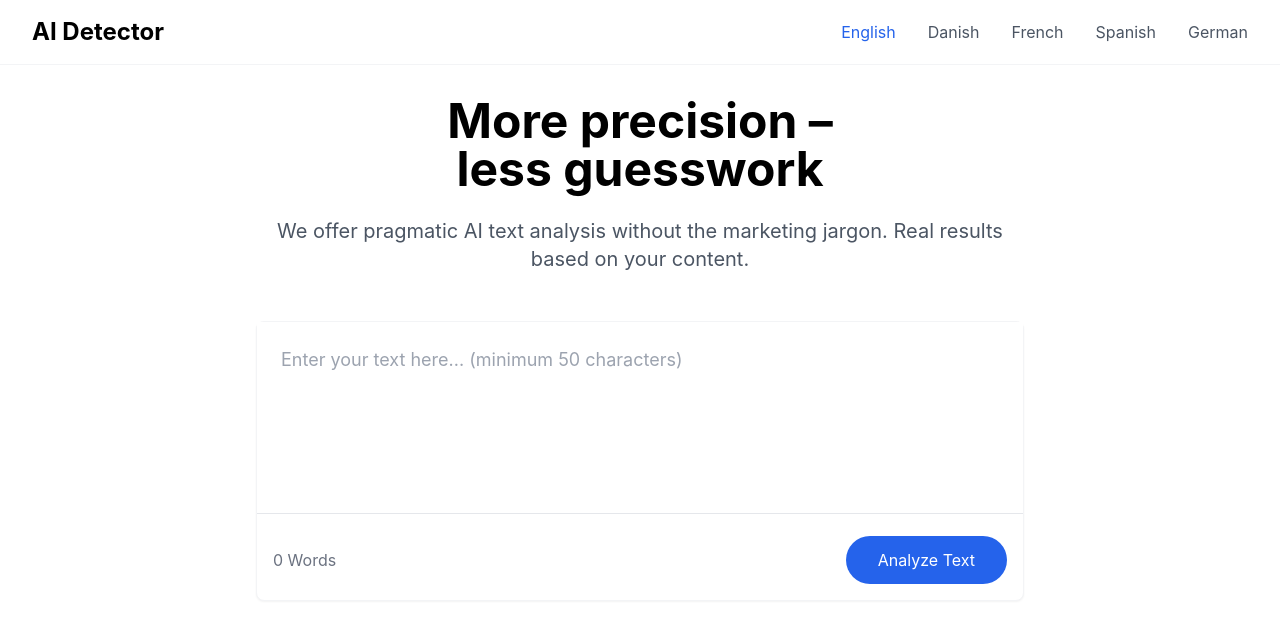
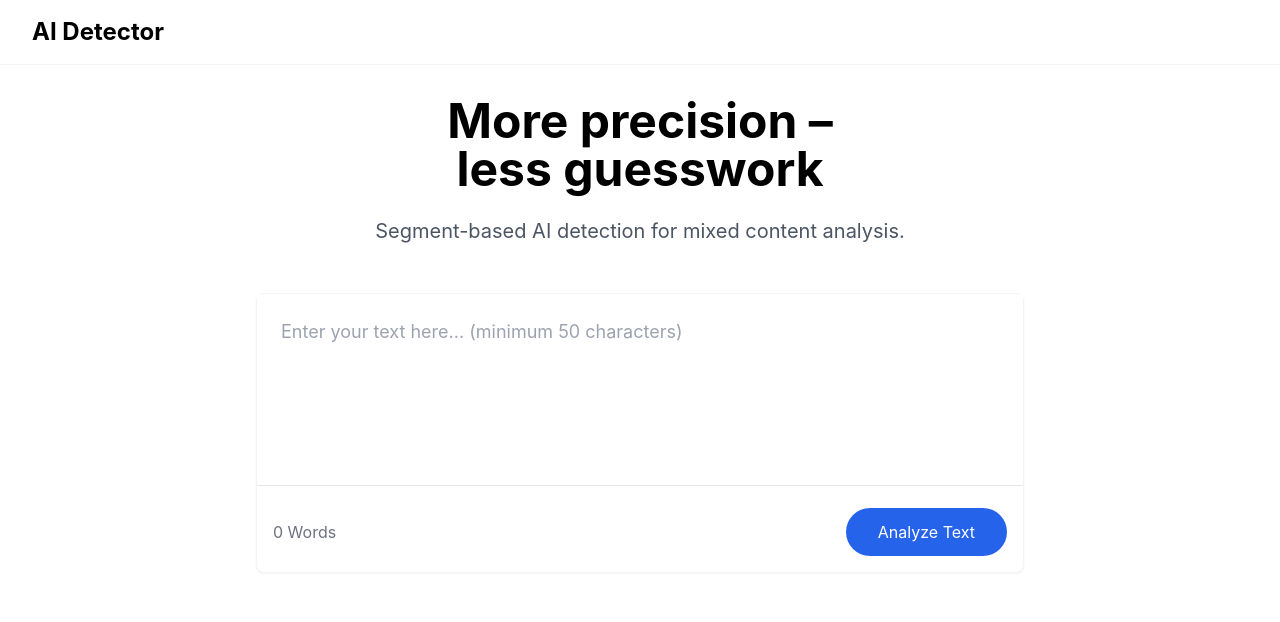
Before and after one commit to MkrisDK/my-website, a React (Create React App) app: page / in a window 1280 px wide. Shown: the top 622 px of the page. Built offline with nearby package versions, Linux system fonts and the light colour scheme; the HTML template or start-up script is replaced by a standard one.

Commit message:
Update App.js

```diff
--- a/src/App.js
+++ b/src/App.js
@@ -1,159 +1,96 @@
 import React, { useState } from 'react';
-import { Menu } from 'lucide-react';
 
 const App = () => {
   const [text, setText] = useState('');
   const [result, setResult] = useState(null);
-  const [language, setLanguage] = useState('English');
 
-  // Language patterns for detection and analysis
-  const languagePatterns = {
-    English: {
-      commonWords: /\b(the|be|to|of|and|a|in|that|have|i|it|for|not|on|with|he|as|you|do|at|this|but|his|by|from|they|we|say|her|she|or|an|will|my|one|all|would|there|their)\b/gi,
-      specialChars: /['"]/g,
-      endings: /\b\w+(ing|ed|ly|tion|sion|ment|ness|ful|less|able|ible)\b/gi,
-      pronouns: /\b(I|you|he|she|it|we|they|me|him|her|us|them|my|your|his|her|its|our|their)\b/g,
-      contractions: /\'[a-z]{1,2}\b/g,
-      informalWords: /\b(well|just|really|actually|basically|like|stuff|thing|maybe|probably|literally|honestly|basically|totally)\b/gi,
-      transitionWords: /\b(however|therefore|furthermore|moreover|consequently|because|thus|hence|nevertheless|although|despite|yet|still)\b/gi
-    },
-    Danish: {
-      commonWords: /\b(og|eller|jeg|det|at|en|den|til|er|som|på|de|med|han|af|for|ikke|der|var|kan|ville|skulle|havde|har|jeg|du|vi|hvor|hvad|hvordan|hvorfor|samt|mens|efter|før|under|over)\b/gi,
-      specialChars: /[æøåÆØÅ]/g,
-      endings: /\b\w+(et|en|ene|erne|ere|este|ede|ende|hed|dom|skab)\b/gi,
-      pronouns: /\b(jeg|du|han|hun|den|det|vi|i|de|mig|dig|sig|ham|hende|os|jer|dem|min|din|sin|hans|hendes|vores|jeres|deres)\b/gi,
-      contractions: /\b(ku'|ka'|sku'|ha'|vil'|bli'|gi')\b/g,
-      informalWords: /\b(altså|bare|lige|jo|vel|nok|sådan|faktisk|sgu|sås|øh|åh|hmm|øhm|nemlig|simpelthen|okay|super|mega|vildt|helt|totalt|virkelig|bare|kun|ret)\b/gi,
-      transitionWords: /\b(derfor|således|dermed|hvorfor|eftersom|fordi|desuden|derudover|endvidere|ydermere|hertil|hvorved|hvorefter|dernæst|endelig|følgelig|heraf|derved|hermed|derimod|trods|skønt)\b/gi
-    },
-    French: {
-      commonWords: /\b(le|la|les|un|une|des|de|à|dans|sur|pour|avec|par|en|qui|que|quoi|où|dont|et|ou|mais|donc|car|si|quand|comment|pourquoi)\b/gi,
-      specialChars: /[éèêëàâäôöûüùïîçœæ]/gi,
-      endings: /\b\w+(ment|tion|sion|ance|ence|age|ure|oir|oire|ette|elle|eur|euse|iste|isme|ique|able|ible|er|ir|re)\b/gi,
-      pronouns: /\b(je|tu|il|elle|on|nous|vous|ils|elles|me|te|se|lui|leur|moi|toi|soi|eux|celui|celle|ceux|celles)\b/gi,
-      contractions: /\b(j'|t'|l'|c'|d'|n'|qu'|puisqu'|lorsqu'|jusqu')\b/gi,
-      informalWords: /\b(ben|bah|euh|hein|mec|truc|machin|bidule|genre|grave|cool|super|hyper|vachement|carrément)\b/gi,
-      transitionWords: /\b(donc|ainsi|pourtant|cependant|néanmoins|toutefois|puis|ensuite|enfin|bref|notamment|car|puisque|parce que|grâce à|malgré)\b/gi
-    },
-    Spanish: {
-      commonWords: /\b(el|la|los|las|un|una|unos|unas|de|del|a|ante|con|en|para|por|sobre|entre|detrás|después|durante|hacia|hasta|desde|sin|sobre|tras)\b/gi,
-      specialChars: /[áéíóúñ¿¡]/gi,
-      endings: /\b\w+(ción|sión|dad|tad|idad|mente|miento|anza|ismo|ista|able|ible|ante|ente|ar|er|ir|or)\b/gi,
-      pronouns: /\b(yo|tú|él|ella|usted|nosotros|vosotros|ellos|ellas|ustedes|me|te|se|nos|os|le|les|lo|la|los|las)\b/gi,
-      contractions: /\b(al|del)\b/gi,
-      informalWords: /\b(pues|bueno|vale|venga|tío|tía|guay|chulo|rollo|mogollón|chungo|cutre|pasta|pibe|chaval|majo)\b/gi,
-      transitionWords: /\b(además|sin embargo|no obstante|por lo tanto|por consiguiente|en consecuencia|por ende|entonces|luego|pues|así que|porque|ya que|debido a|gracias a|a pesar de)\b/gi
-    },
-    German: {
-      commonWords: /\b(der|die|das|den|dem|des|ein|eine|einer|eines|einem|einen|und|oder|aber|wenn|weil|dass|ob|seit|von|aus|nach|bei|mit|zu|zur)\b/gi,
-      specialChars: /[äöüßÄÖÜ]/g,
-      endings: /\b\w+(ung|heit|keit|schaft|lich|ig|isch|bar|sam|los|haft|tum|chen|lein|in)\b/gi,
-      pronouns: /\b(ich|du|er|sie|es|wir|ihr|sie|Sie|mich|dich|sich|uns|euch|mir|dir|ihm|ihr|ihnen)\b/gi,
-      contractions: /\b(gibt's|geht's|hab's|ist's|wie's|wo's|was's|wer's)\b/gi,
-      informalWords: /\b(mal|halt|eben|doch|eigentlich|irgendwie|sozusagen|quasi|praktisch|quasi|sozusagen|gewissermaßen)\b/gi,
-      transitionWords: /\b(deshalb|deswegen|daher|darum|demnach|folglich|somit|allerdings|jedoch|dennoch|trotzdem|wobei|währenddessen|anschließend|schließlich)\b/gi
-    }
-  };
+  const analyzeSegment = (segment) => {
+    // Analysis metrics for individual segments
+    const patterns = {
+      aiIndicators: {
+        perfectStructure: /^[A-Z][^.!?]+[.!?]\s*(?:[A-Z][^.!?]+[.!?]\s*)*$/,
+        formalTransitions: /\b(however|moreover|furthermore|consequently|therefore)\b/gi,
+        consistentFormatting: /^[-*]\s.*\n[-*]\s.*\n[-*]\s/gm,
+        templatePhrases: /\b(as mentioned|in conclusion|to summarize)\b/gi
+      },
+      humanIndicators: {
+        informalLanguage: /\b(like|sort of|kind of|you know|I mean|actually|basically)\b/gi,
+        contractions: /\b(I'm|won't|can't|shouldn't|wouldn't|didn't|that's|it's)\b/gi,
+        personalReferences: /\b(I think|I feel|I believe|in my opinion|to me)\b/gi,
+        conversationalMarkers: /\b(well|anyway|so|oh|hmm|uh|right|okay)\b/gi
+      }
+    };
 
-  const detectLanguage = (text) => {
-    const scores = {};
+    const calculatePatternScore = (text, patternSet) => {
+      return Object.values(patternSet).reduce((score, pattern) => {
+        const matches = (text.match(pattern) || []).length;
+        return score + matches;
+      }, 0);
+    };
 
-    // Calculate scores for each language
-    Object.entries(languagePatterns).forEach(([lang, patterns]) => {
-      scores[lang] = {
-        commonWords: (text.match(patterns.commonWords) || []).length * 2,
-        specialChars: (text.match(patterns.specialChars) || []).length * 3,
-        endings: (text.match(patterns.endings) || []).length * 2,
-        pronouns: (text.match(patterns.pronouns) || []).length
-      };
-    });
+    const aiScore = calculatePatternScore(segment, patterns.aiIndicators);
+    const humanScore = calculatePatternScore(segment, patterns.humanIndicators);
 
-    // Calculate total scores
-    const totalScores = Object.entries(scores).reduce((acc, [lang, score]) => {
-      acc[lang] = Object.values(score).reduce((a, b) => a + b, 0);
-      return acc;
-    }, {});
+    // Additional analysis for natural language variations
+    const sentences = segment.split(/[.!?]+/).filter(Boolean);
+    const sentenceLengths = sentences.map(s => s.trim().split(/\s+/).length);
+    const avgLength = sentenceLengths.reduce((a, b) => a + b, 0) / sentenceLengths.length;
+    const lengthVariation = Math.sqrt(
+      sentenceLengths.reduce((acc, len) => acc + Math.pow(len - avgLength, 2), 0) / sentenceLengths.length
+    );
 
-    // Return the language with the highest score
-    return Object.entries(totalScores).reduce((a, b) => b[1] > a[1] ? b : a)[0];
+    // More natural writing typically has higher variation
+    const naturalityScore = Math.min(100, lengthVariation * 10);
+
+    const totalScore = {
+      aiProbability: Math.min(100, (aiScore * 20) + (100 - naturalityScore) * 0.5),
+      confidence: sentences.length > 3 ? "High" : "Low",
+      details: {
+        aiMarkers: aiScore,
+        humanMarkers: humanScore,
+        sentenceVariation: Math.round(naturalityScore)
+      }
+    };
+
+    return totalScore;
   };
 
   const analyzeText = (text) => {
-    const detectedLanguage = detectLanguage(text);
-    const patterns = languagePatterns[detectedLanguage];
-    const words = text.toLowerCase().split(/\s+/);
-    const sentences = text.split(/[.!?]+/).filter(Boolean);
+    // Split text into segments (roughly paragraph-sized chunks)
+    const segments = text
+      .split(/(?:\n\s*\n|\. (?=[A-Z]))/)
+      .filter(segment => segment.trim().length > 0)
+      .map(segment => segment.trim());
 
-    // Calculate basic metrics
-    const uniqueWords = new Set(words);
-    const vocabularyRichness = (uniqueWords.size / words.length);
-    const repetitionScore = Math.min(vocabularyRichness * 100, 100);
+    // Analyze each segment
+    const segmentAnalysis = segments.map((segment, index) => ({
+      text: segment,
+      ...analyzeSegment(segment),
+      index
+    }));
 
-    // Analyze sentence structure
-    const sentenceLengths = sentences.map(s => s.trim().split(/\s+/).length);
-    const avgLength = sentenceLengths.reduce((a, b) => a + b, 0) / sentences.length;
-    const lengthVariation = Math.sqrt(
-      sentenceLengths.reduce((acc, len) => acc + Math.pow(len - avgLength, 2), 0) / sentences.length
-    );
-    const structureScore = Math.min((lengthVariation / avgLength) * 100, 100);
-
-    // Language pattern analysis
-    const contractions = (text.match(patterns.contractions) || []).length;
-    const informalWords = (text.match(patterns.informalWords) || []).length;
-    const personalPronouns = (text.match(patterns.pronouns) || []).length;
-    const naturalScore = Math.min(((contractions + informalWords + personalPronouns) / words.length) * 200, 100);
-
-    // Coherence analysis
-    const transitionWords = (text.match(patterns.transitionWords) || []).length;
-    const coherenceScore = Math.min((transitionWords / sentences.length) * 100, 100);
-
-    // Entropy calculation
-    const wordFreq = {};
-    words.forEach(word => {
-      wordFreq[word] = (wordFreq[word] || 0) + 1;
-    });
-    const entropy = Object.values(wordFreq).reduce((acc, freq) => {
-      const p = freq / words.length;
-      return acc - (p * Math.log2(p));
-    }, 0);
-    const perplexityScore = Math.min(entropy * 20, 100);
-
-    // Final AI probability calculation with weighted factors
-    const weights = {
-      repetition: 0.25,
-      natural: 0.25,
-      coherence: 0.2,
-      structure: 0.15,
-      perplexity: 0.15
-    };
-
-    const aiScore = Math.min(
-      100,
-      Math.round(
-        (100 - repetitionScore) * weights.repetition +
-        (100 - naturalScore) * weights.natural +
-        coherenceScore * weights.coherence +
-        structureScore * weights.structure +
-        perplexityScore * weights.perplexity
-      )
-    );
+    // Find transition points (significant changes in AI probability)
+    const transitions = segmentAnalysis.reduce((acc, curr, idx, arr) => {
+      if (idx === 0) return acc;
+      const probabilityChange = Math.abs(curr.aiProbability - arr[idx - 1].aiProbability);
+      if (probabilityChange > 20) {
+        acc.push(idx);
+      }
+      return acc;
+    }, []);
 
     return {
-      aiProbability: aiScore,
-      humanProbability: Math.max(0, 100 - aiScore),
-      detectedLanguage,
-      metrics: {
-        vocabularyRichness: Math.round(repetitionScore),
-        naturalness: Math.round(naturalScore),
-        coherence: Math.round(coherenceScore),
-        structure: Math.round(structureScore),
-        perplexity: Math.round(perplexityScore)
+      segments: segmentAnalysis,
+      transitions,
+      overallScore: {
+        aiProbability: Math.round(
+          segmentAnalysis.reduce((acc, seg) => acc + seg.aiProbability, 0) / segmentAnalysis.length
+        )
       }
     };
   };
 
-  const handleSubmit = (e) => {
-    e?.preventDefault();
+  const handleSubmit = () => {
     if (text.length < 50) {
       setResult({ error: "Please enter at least 50 characters for accurate analysis" });
       return;
@@ -162,46 +99,33 @@ const App = () => {
     setResult(analysis);
   };
 
+  const getSegmentColor = (probability) => {
+    if (probability > 75) return 'bg-red-50 border-l-4 border-red-400';
+    if (probability > 40) return 'bg-yellow-50 border-l-4 border-yellow-400';
+    return 'bg-green-50 border-l-4 border-green-400';
+  };
+
   return (
     <div className="min-h-screen bg-white">
-      {/* Navigation */}
       <nav className="border-b border-gray-100">
         <div className="max-w-7xl mx-auto px-4 sm:px-6 lg:px-8">
           <div className="flex items-center justify-between h-16">
             <span className="text-2xl font-bold">AI Detector</span>
-            <div className="hidden md:flex space-x-8">
-              {Object.keys(languagePatterns).map((lang) => (
-                <button
-                  key={lang}
-                  onClick={() => setLanguage(lang)}
-                  className={`${
-                    language === lang
-                      ? 'text-blue-600'
-                      : 'text-gray-600 hover:text-gray-900'
-                  } transition-colors`}
-                >
-                  {lang}
-                </button>
-              ))}
-            </div>
           </div>
         </div>
       </nav>
 
       <main className="max-w-7xl mx-auto px-4 py-8 sm:px-6 lg:px-8">
         <div className="max-w-3xl mx-auto">
-          {/* Hero Section */}
           <div className="text-center mb-12">
             <h1 className="text-5xl font-bold mb-6">
               More precision –<br />less guesswork
             </h1>
             <p className="text-xl text-gray-600 mb-8">
-              We offer pragmatic AI text analysis without the marketing jargon.
-              Real results based on your content.
+              Segment-based AI detection for mixed content analysis.
             </p>
           </div>
 
-          {/* Analysis Section */}
           <div className="bg-white rounded-lg shadow-sm border border-gray-100">
             <textarea
               className="w-full h-48 p-6 text-lg text-gray-900 border-b focus:outline-none resize-none"
@@ -222,62 +146,48 @@ const App = () => {
             </div>
           </div>
 
-          {/* Results Section */}
           {result && !result.error && (
             <div className="mt-12">
               <div className="bg-white rounded-lg shadow-sm border border-gray-100 p-8">
-                <div className="grid grid-cols-1 md:grid-cols-2 gap-8">
-                  <div>
-                    <h2 className="text-4xl font-bold mb-2">{result.aiProbability}%</h2>
-                    <p className="text-gray-600">AI Probability</p>
-                   <p className="text-sm text-gray-500 mt-1">
-                      Detected Language: {result.detectedLanguage}
-                    </p>
+                <h2 className="text-2xl font-bold mb-6">Analysis Results</h2>
 
-                    <div className="mt-8 space-y-4">
-                      <div className="flex justify-between items-center">
-                        <span className="text-gray-600">AI-generated</span>
-                        <span className="font-medium">{result.aiProbability}%</span>
+                <div className="mb-8">
+                  <h3 className="text-lg font-semibold mb-2">Overall AI Probability: {result.overallScore.aiProbability}%</h3>
+                  <p className="text-gray-600 mb-4">Detected {result.transitions.length} significant style transitions</p>
+                </div>
+
+                <div className="space-y-6">
+                  {result.segments.map((segment, index) => (
+                    <div
+                      key={index}
+                      className={`p-4 rounded-lg ${getSegmentColor(segment.aiProbability)}`}
+                    >
+                      <div className="flex justify-between items-start mb-2">
+                        <span className="text-sm font-medium">Segment {index + 1}</span>
+                        <span className="text-sm font-bold">
+                          {segment.aiProbability}% AI Probability
+                        </span>
                       </div>
-                      <div className="flex justify-between items-center">
-                        <span className="text-gray-600">Human-written</span>
-                        <span className="font-medium">{result.humanProbability}%</span>
+                      <p className="text-gray-800 mb-3">{segment.text}</p>
+                      <div className="text-sm text-gray-500">
+                        <span className="mr-4">AI Markers: {segment.details.aiMarkers}</span>
+                        <span className="mr-4">Human Markers: {segment.details.humanMarkers}</span>
+                        <span>Confidence: {segment.confidence}</span>
                       </div>
                     </div>
+                  ))}
+                </div>
 
-                    {/* Detailed Metrics */}
-                    <div className="mt-8">
-                      <h3 className="text-sm font-medium text-gray-900 mb-4">Analysis Metrics</h3>
-                      <div className="space-y-3">
-                        {Object.entries(result.metrics).map(([key, value]) => (
-                          <div key={key} className="flex justify-between items-center">
-                            <span className="text-sm text-gray-600 capitalize">
-                              {key.replace(/([A-Z])/g, ' $1').trim()}
-                            </span>
-                            <span className="text-sm font-medium">{value}%</span>
-                          </div>
-                        ))}
-                      </div>
-                    </div>
+                {result.transitions.length > 0 && (
+                  <div className="mt-6 p-4 bg-blue-50 rounded-lg">
+                    <h4 className="font-medium mb-2">Style Transitions Detected</h4>
+                    <p className="text-sm text-gray-600">
+                      Major writing style changes were detected between segments: {
+                        result.transitions.map(t => `${t} → ${t + 1}`).join(', ')
+                      }
+                    </p>
                   </div>
-
-                  <div className="h-48 relative">
-                    <div className="absolute inset-0 flex items-end">
-                      <div
-                        className="w-1/2 bg-blue-600"
-                        style={{ height: `${result.aiProbability}%` }}
-                      />
-                      <div
-                        className="w-1/2 bg-gray-200"
-                        style={{ height: `${result.humanProbability}%` }}
-                      />
-                    </div>
-                    <div className="absolute bottom-0 w-full flex justify-around text-sm text-gray-600">
-                      <span>AI</span>
-                      <span>Human</span>
-                    </div>
-                  </div>
-                </div>
+                )}
               </div>
             </div>
           )}
```
